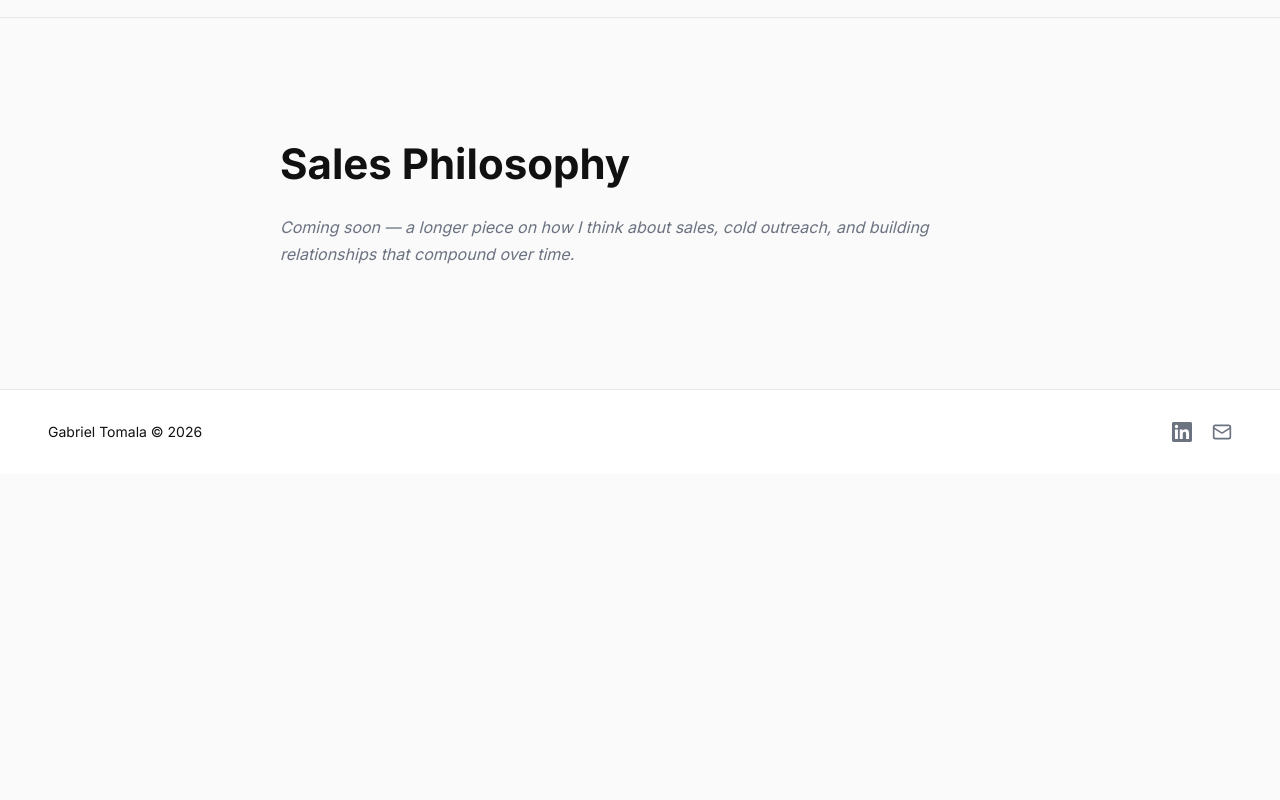
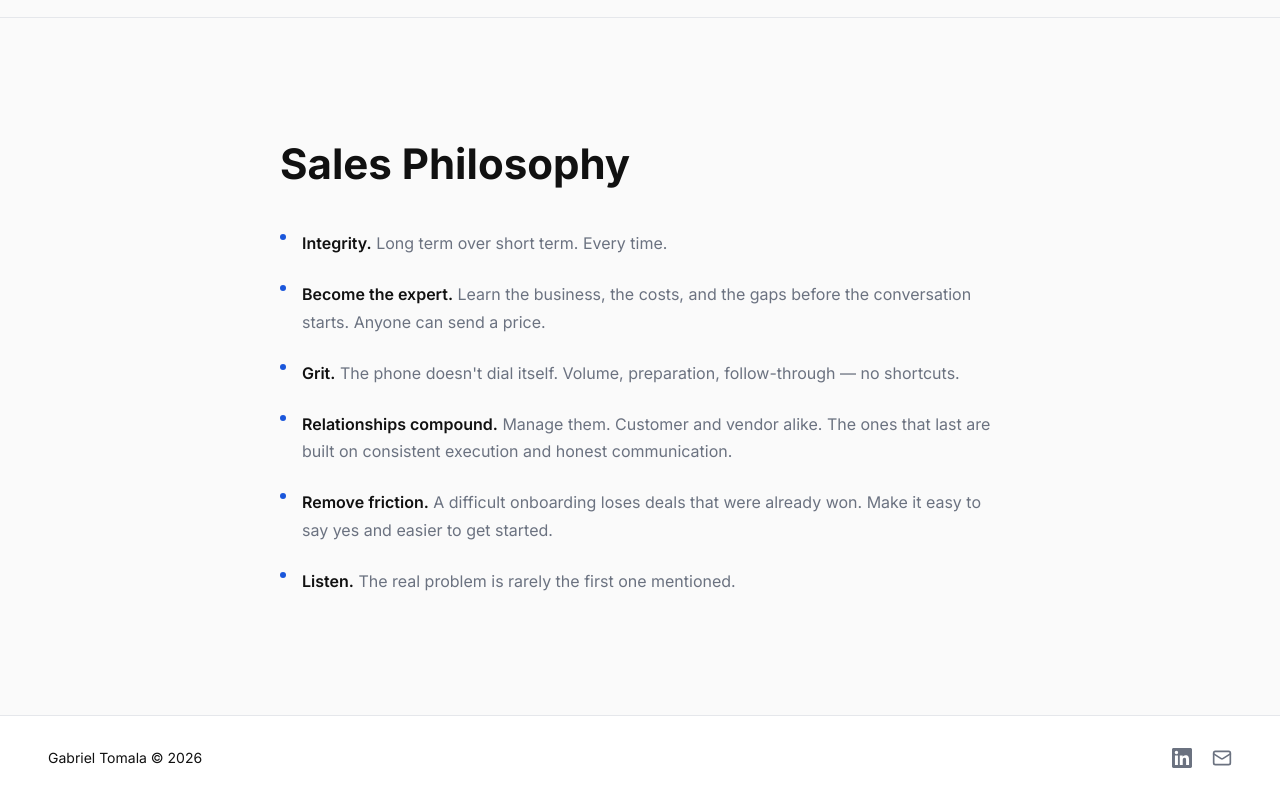
Before and after one commit to gabrieltomala01/gabriel-tomala-portfolio, a Next.js app: page /sales in a window 1280 px wide. Shown: the part 2457-3257 px from the top of the page. Before the commit the page ends 2931 px from the top, so only its background shows below. Built offline with nearby package versions, Linux system fonts and the light colour scheme.

Commit message:
add sales philosophy principles

```diff
--- a/app/sales/page.tsx
+++ b/app/sales/page.tsx
@@ -157,13 +157,45 @@ export default function SalesPage() {
       <section className="px-6 md:px-12 py-[64px] md:py-[120px]">
         <div className="max-w-[720px] mx-auto">
           <FadeIn>
-            <h2 className="text-[42px] font-bold text-[#111111] mb-6 leading-tight">
+            <h2 className="text-[42px] font-bold text-[#111111] mb-10 leading-tight">
               Sales Philosophy
             </h2>
-            <p className="text-[16px] text-[#6B7280] leading-[1.7] italic">
-              Coming soon — a longer piece on how I think about sales, cold
-              outreach, and building relationships that compound over time.
-            </p>
+            <div className="space-y-6">
+              {[
+                {
+                  title: "Integrity.",
+                  body: "Long term over short term. Every time.",
+                },
+                {
+                  title: "Become the expert.",
+                  body: "Learn the business, the costs, and the gaps before the conversation starts. Anyone can send a price.",
+                },
+                {
+                  title: "Grit.",
+                  body: "The phone doesn't dial itself. Volume, preparation, follow-through — no shortcuts.",
+                },
+                {
+                  title: "Relationships compound.",
+                  body: "Manage them. Customer and vendor alike. The ones that last are built on consistent execution and honest communication.",
+                },
+                {
+                  title: "Remove friction.",
+                  body: "A difficult onboarding loses deals that were already won. Make it easy to say yes and easier to get started.",
+                },
+                {
+                  title: "Listen.",
+                  body: "The real problem is rarely the first one mentioned.",
+                },
+              ].map(({ title, body }) => (
+                <div key={title} className="flex gap-4">
+                  <span className="mt-1 shrink-0 w-1.5 h-1.5 rounded-full bg-[#1A56DB]" />
+                  <p className="text-[16px] text-[#111111] leading-[1.7]">
+                    <span className="font-semibold">{title}</span>{" "}
+                    <span className="text-[#6B7280]">{body}</span>
+                  </p>
+                </div>
+              ))}
+            </div>
           </FadeIn>
         </div>
       </section>
```
